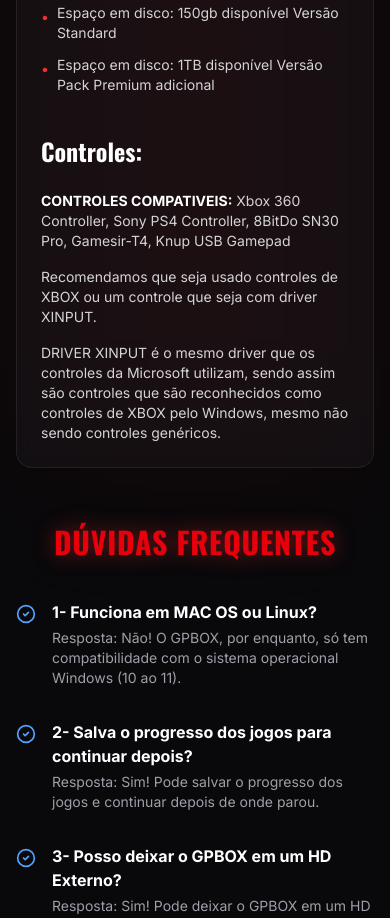
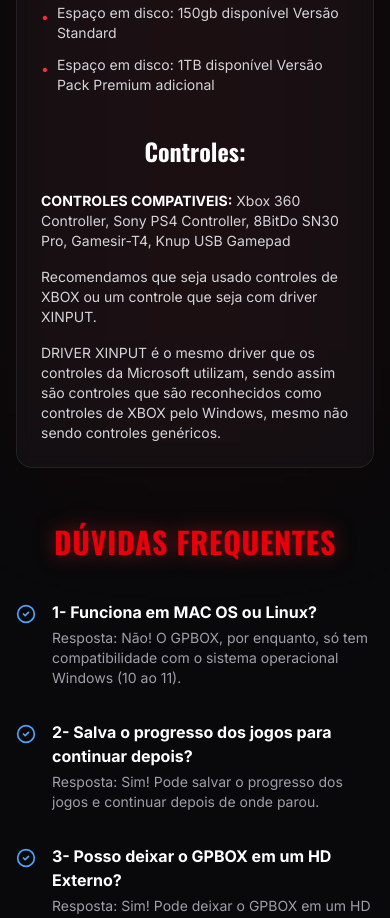
Before and after one commit to yBrunoRF/GPbox, a React (Vite) app: page / in a window 390 px wide. Shown: the part 2740-3658 px from the top of the page. Built offline with nearby package versions, Linux system fonts and the light colour scheme.

Commit message:
feat: Update Google Ads ID and center "Controles" heading
Replaces the placeholder Google Ads ID with the correct ID.
Adjusts the alignment of the "Controles" heading to be centered on smaller screens and right-aligned on larger screens for better responsiveness.

```diff
--- a/index.html
+++ b/index.html
@@ -21,13 +21,13 @@
     <!-- End Meta Pixel Code -->
 
     <!-- Google tag (gtag.js) -->
-    <script async src="https://www.googletagmanager.com/gtag/js?id=AW-SEU_ID_AQUI"></script>
+    <script async src="https://www.googletagmanager.com/gtag/js?id=AW-18123749861"></script>
     <script>
       window.dataLayer = window.dataLayer || [];
       function gtag(){dataLayer.push(arguments);}
       gtag('js', new Date());
 
-      gtag('config', 'AW-SEU_ID_AQUI'); // Substitua 'AW-SEU_ID_AQUI' pelo ID da sua Tag do Google Ads
+      gtag('config', 'AW-18123749861');
     </script>
   </head>
   <body>
--- a/src/App.tsx
+++ b/src/App.tsx
@@ -280,7 +280,7 @@
 
             {/* Controles */}
             <div>
-              <h3 className="text-2xl md:text-3xl font-display font-bold text-white mb-6 text-left md:text-right">
+              <h3 className="text-2xl md:text-3xl font-display font-bold text-white mb-6 text-center md:text-right">
                 Controles:
               </h3>
               <div className="space-y-4 text-zinc-300 text-sm md:text-base">
```
